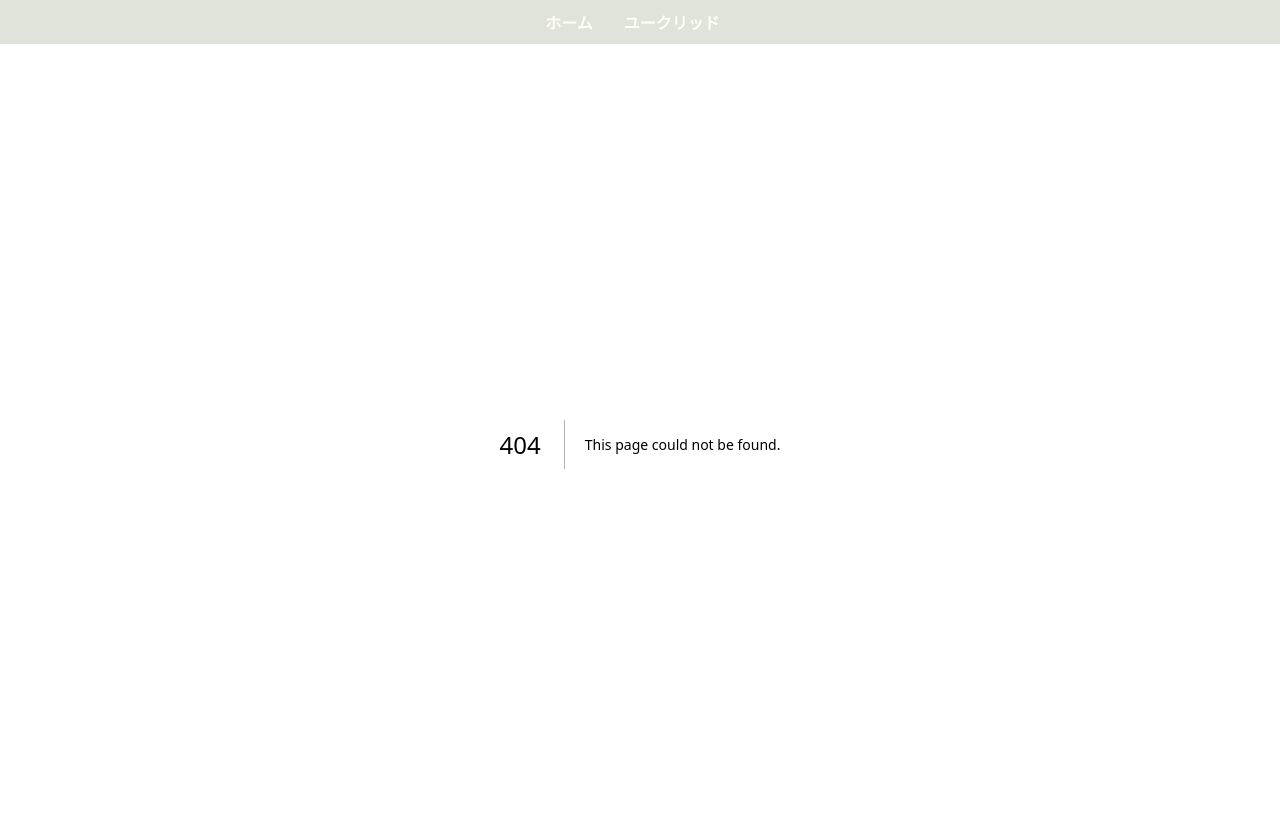
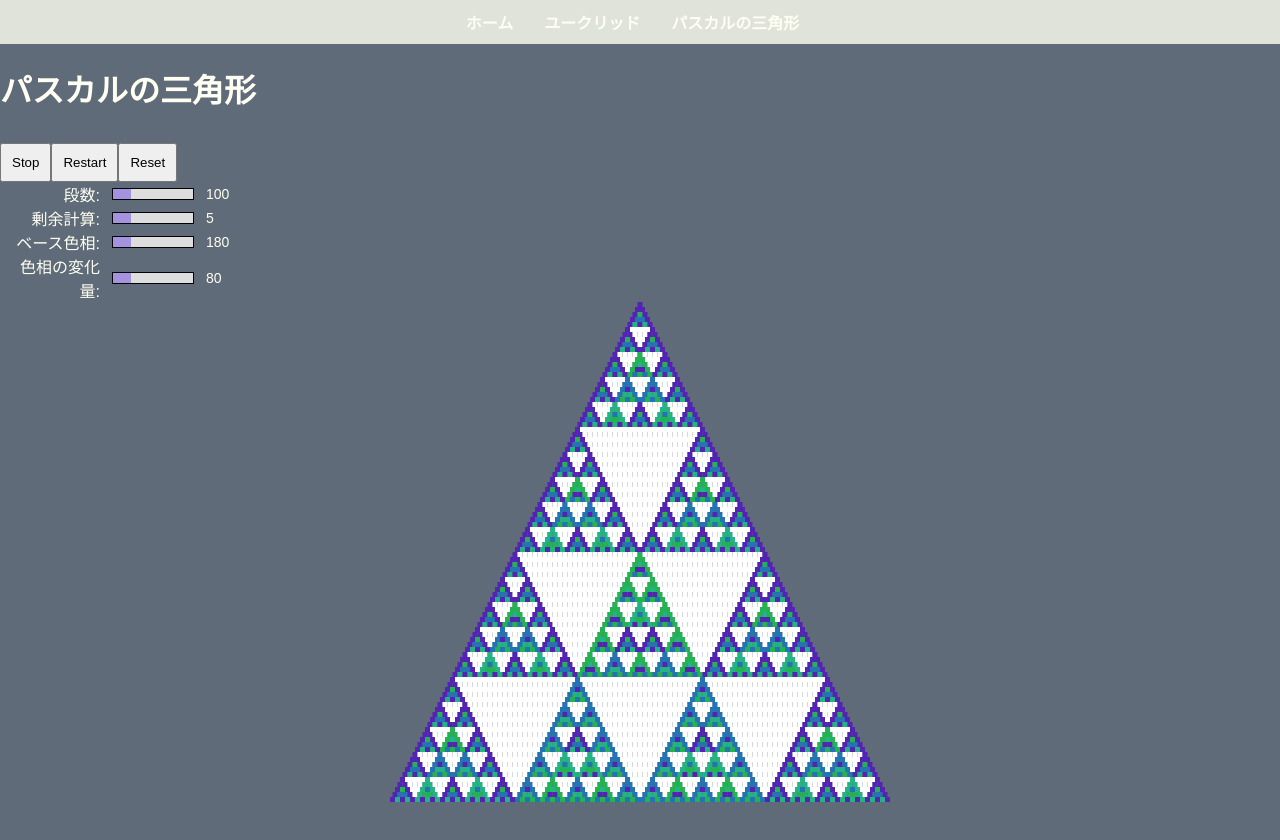
Before and after one commit to dyovu/dyovu-works, a Next.js app: page /PascalesTriangle in a window 1280 px wide. Before the commit this address had no page. Shown: the top 840 px of the page. After the commit the page ends 802 px from the top, so only its background shows below. Built offline with nearby package versions, Linux system fonts and the light colour scheme.

Commit message:
パスカルの三角形を追加

```diff
--- a/src/app/(pages)/EuclidPattern/Setup.ts
+++ b/src/app/(pages)/EuclidPattern/Setup.ts
@@ -13,7 +13,6 @@ const setup = (p: p5, v: number = 2, h: number = 1, Thr: number = 50) => {
   const LENGTH: number = 500;
   const HORIZONTAL: number = h;
   const VERTICAL: number = v;
-  console.log(HORIZONTAL, VERTICAL);
   const thr: number = Thr;
   // ratioは横/縦, ration > 1は横長, ratio < 1は縦長
   const ratio = HORIZONTAL / VERTICAL;
--- /dev/null
+++ b/src/app/(pages)/PascalesTriangle/Draw.ts
@@ -0,0 +1,68 @@
+
+import { Dispatch, SetStateAction, MutableRefObject } from 'react';
+
+import p5 from 'p5';
+
+type stopDrawingFn = () => void;
+type updateStateFn = (list : number[]) => void;
+
+const draw = (
+  p:p5,
+  stopDrawing: stopDrawingFn,
+  updateState: updateStateFn,
+  state: number[],
+  GEN: MutableRefObject<number>,
+  SCALOR: number,
+  LIMIT: number,
+  WIDTH: number,
+  mod: number,
+	baseHue: number,
+	hueRange: number
+) => {
+  p.noStroke();
+  if (GEN.current < LIMIT) {
+    drawCell(p, GEN.current, WIDTH, SCALOR, state, mod, baseHue, hueRange);
+    update(updateState, state, mod);
+  }else{
+    stopDrawing();
+  }
+  GEN.current++;
+};
+
+export default draw;
+
+
+const drawCell = (p: p5, gen: number, width:number, scalar:number, state: number[], mod:number, baseHue:number, hueRange: number) => {
+  let x = (width - state.length*scalar)*0.5;
+  let y = gen*scalar;
+
+  for (let i=0; i < state.length; i++) {
+    const value = state[i];
+
+    if (value === 0) {
+      // 透明に近い白っぽいセル（alphaを落とす）
+      p.fill(0, 0, 100, 20);
+    } else {
+      const hue = (baseHue + hueRange*Math.sin(Math.PI*(2*value-1)/2)/value ) % 360;
+      const alpha = 60 + 40 * (Math.log(value + 1) / Math.log(mod));
+      p.fill(hue, 80, 70, alpha); // 彩度・明度は固定
+    }
+
+    p.rect(x, y, scalar, scalar);
+    x += scalar;
+  }
+};
+
+
+// パスカルの三角形の計算をする
+// 前の行を受け取り次の行を返す
+const update = (updateState: updateStateFn, state: number[], mod: number) => {
+  let newState: number[] = [];
+  newState.push(1);
+  for (let i = 0; i < state.length-1; i++) {
+    // 足し算の段階で剰余計算を行う
+    newState.push((state[i] + state[i+1]) % mod);
+  }
+  newState.push(1);
+  updateState(newState);
+}
--- /dev/null
+++ b/src/app/(pages)/PascalesTriangle/PascalesTriangle.tsx
@@ -0,0 +1,166 @@
+'use client';
+
+import React, { useEffect, useRef , useState} from 'react';
+import p5 from 'p5';
+
+import '@/styles/global.css';
+import '@/styles/PascalesTriangle.css';
+import setup from './Setup';
+import draw from './Draw';
+import CustomSlider from 'src/components/CustomSlider';
+
+const PascalesTriangle = () => {
+  const isSTOPED = useRef(false);
+  const P5_INSTANCE = useRef<p5 | null>(null);
+
+  const state2 = useRef<number[]>([1]);
+  const GEN = useRef<number>(0);
+  const WIDTH = 500;
+
+  // スライダーの表示をレンダリングするためのuseState
+  const [limitDisplay, setLimitDisplay] = useState(100);
+  const [modDisplay, setModDisplay] = useState(5);
+  const [baseHueDisplay, setBaseHueDisplay] = useState(180);
+  const [hueRangeDisplay, setHueRangeDisplay] = useState(80);
+
+  // p5の描画を変更するためのuseRef
+  const limit = useRef(100);
+  const mod= useRef(5);
+  const baseHue = useRef(180);
+  const hueRange = useRef(80);
+
+
+  const SCALOR = WIDTH/limit.current;
+
+  useEffect(() => {
+    const container = document.getElementById('p5-container');
+
+    const sketch = (p: p5) => {
+      p.setup = () => setup(p);
+      p.draw = () => {
+        const currentScalor = WIDTH / limit.current;
+        draw(p, stopDrawing, updateState, state2.current, GEN, SCALOR, limit.current, WIDTH, mod.current, baseHue.current, hueRange.current);
+        if (isSTOPED.current){
+          p.noLoop();
+        }else{
+          p.loop();
+        }
+      };
+    };
+
+    P5_INSTANCE.current= new p5(
+      sketch,
+      container
+    );
+
+    return () => {
+      if (P5_INSTANCE.current) {
+        P5_INSTANCE.current.remove();
+      }
+      if (container) {
+        container.innerHTML = '';
+      }
+    };
+  }, []);
+
+
+  const updateState = (newState: number[]) => {
+    state2.current = newState;
+  }
+
+  // Draw関数を停止するための関数
+  const stopDrawing = () => {
+    console.log('停止')
+    isSTOPED.current = true;
+  };
+  // Draw関数を再開するための関数
+  const reStartDrawing = () => {
+    console.log('再開')
+    // drawは停止状態だからdrawの中でloopを呼んでも意味ない、そのためここでloopを呼ぶ
+    isSTOPED.current = false;
+    P5_INSTANCE.current?.loop();
+  };
+
+  // キャンバスをリセットするための関数
+  const resetDrawing = () => {
+    isSTOPED.current = false;
+    state2.current = [1];
+    GEN.current = 0;
+
+    console.log('リセット');
+
+    if (P5_INSTANCE.current) {
+        // キャンバスをクリア（背景色で塗りつぶし）
+        // P5_INSTANCE.current.background(255); // 白で塗りつぶし、または適切な背景色
+        P5_INSTANCE.current.clear();
+
+        // 描画を再開
+        P5_INSTANCE.current.loop();
+    }
+  };
+
+  const handleLimit = (newValue) => {
+    limit.current = newValue;
+    setLimitDisplay(newValue);
+  };
+
+  const handleMod = (newValue) => {
+    mod.current = newValue;
+    setModDisplay(newValue);
+  };
+
+  const handleBaseHue = (newValue) => {
+    baseHue.current = newValue;
+    setBaseHueDisplay(newValue);
+  };
+
+  const handleHueRange = (newValue) => {
+    hueRange.current = newValue;
+    setHueRangeDisplay(newValue);
+  };
+
+  return (
+    <div>
+      <button onClick={stopDrawing} style={{ marginTop: '10px', padding: '10px' }}>
+        Stop
+      </button>
+      <button onClick={reStartDrawing} style={{ marginTop: '10px', padding: '10px' }}>
+        Restart
+      </button>
+      <button onClick={resetDrawing} style={{ marginTop: '10px', padding: '10px' }}>
+        Reset
+      </button>
+      <CustomSlider
+        value={limit.current}
+        onChange={handleLimit}
+        label='段数'
+        min={30}
+        max={400}
+      />
+      <CustomSlider
+        value={mod.current}
+        onChange={handleMod}
+        label='剰余計算'
+        min={2}
+        max={20}
+      />
+      <CustomSlider
+        value={baseHue.current}
+        onChange={handleBaseHue}
+        label='ベース色相'
+        min={0}
+        max={360}
+      />
+      <CustomSlider
+        value={hueRange.current}
+        onChange={handleHueRange}
+        label='色相の変化量'
+        min={0}
+        max={360}
+      />
+      <div id='p5-container'></div>
+    </div>
+  );
+};
+
+export default PascalesTriangle;
--- /dev/null
+++ b/src/app/(pages)/PascalesTriangle/Setup.ts
@@ -0,0 +1,9 @@
+import p5 from 'p5';
+
+const setup = (p: p5) => {
+  p.createCanvas(500, 500);
+  p.frameRate(30);
+  p.colorMode(p.HSB);
+};
+
+export default setup;
--- /dev/null
+++ b/src/app/(pages)/PascalesTriangle/page.tsx
@@ -0,0 +1,19 @@
+'use client';
+
+import dynamic from 'next/dynamic';
+import React from 'react';
+
+const PascalesTriangle = dynamic(() => import('./PascalesTriangle'), {
+  ssr: false,
+});
+
+const DrawPascalesTriangle = () => {
+  return (
+    <div>
+      <h1> パスカルの三角形 </h1>
+      <PascalesTriangle />
+    </div>
+  );
+}
+
+export default DrawPascalesTriangle;
--- a/src/app/layout.tsx
+++ b/src/app/layout.tsx
@@ -15,6 +15,7 @@ export default function RootLayout({
           <nav>
             <Link href={'/'}>ホーム</Link>
             <Link href={'/EuclidPattern'}>ユークリッド</Link>
+            <Link href={'/PascalesTriangle'}>パスカルの三角形</Link>
           </nav>
         </header>
         {children}
--- /dev/null
+++ b/src/components/CustomSlider.tsx
@@ -0,0 +1,94 @@
+interface CustomSliderProps {
+  value: number;
+  onChange: (value: number) => void;
+  label?: string;
+  min?: number;
+  max?: number;
+}
+
+const CustomSlider = ({
+  value,
+  onChange,
+  label,
+  min,
+  max,
+}: CustomSliderProps) => {
+  const handleChange = (e: React.ChangeEvent<HTMLInputElement>) => {
+    const newValue = parseInt(e.currentTarget.value);
+    onChange(newValue);
+  };
+
+  return (
+    <div className='slider-container'>
+      <div className='slider-row'>
+        <div className='label-container'>
+          {label && <span className='slider-label'>{label}:</span>}
+        </div>
+        <input
+          type='range'
+          min={min}
+          max={max}
+          value={value}
+          onChange={handleChange}
+          className='custom-slider'
+        />
+      </div>
+      <span className='value-display'>{value}</span>
+      <style jsx>{`
+        .slider-container {
+          display: flex;
+          align-items: center;
+          gap: 10px;
+        }
+
+        .slider-row {
+          display: flex;
+          align-items: center;
+          gap: 10px;
+        }
+
+        .label-container {
+          width: 100px; /* ラベル部分の幅を固定 */
+          text-align: right;
+        }
+
+        .value-display {
+          font-size: 14px;
+        }
+
+        .custom-slider {
+          width: 80px;
+          height: 10px;
+          border: 1px solid black;
+          border-radius: 0px;
+          outline: none;
+          appearance: none;
+          background: #ddd;
+          background-image: linear-gradient(
+            to right,
+            #a593e0 ${((value - min) / (max - min)) * 100}%,
+            #ddd ${((value - min) / (max - min)) * 100}%
+          );
+        }
+
+        .custom-slider::-webkit-slider-thumb {
+          -webkit-appearance: none;
+          width: 0;
+          height: 0;
+        }
+
+        .custom-slider::-moz-range-thumb {
+          width: 0;
+          height: 0;
+        }
+
+        .custom-slider::-ms-thumb {
+          width: 0;
+          height: 0;
+        }
+      `}</style>
+    </div>
+  );
+};
+
+export default CustomSlider;
--- /dev/null
+++ b/src/styles/PascalesTriangle.css
@@ -0,0 +1,8 @@
+#p5-container {
+  display: flex;
+  justify-content: center;
+  align-items: center;
+  width: 100%;
+  min-height: 500px; /* 適切な高さを指定 */
+  margin: 0 auto;
+}
```
Also changed, not shown: src/app/(pages)/ContinuedFraction/page.tsx (deleted, +0 -13 lines), src/app/(pages)/EuclidPattern/DrawEuclidPattern.tsx (+9 -12 lines), 1 other file (tests, documents, lock files or other folders).
